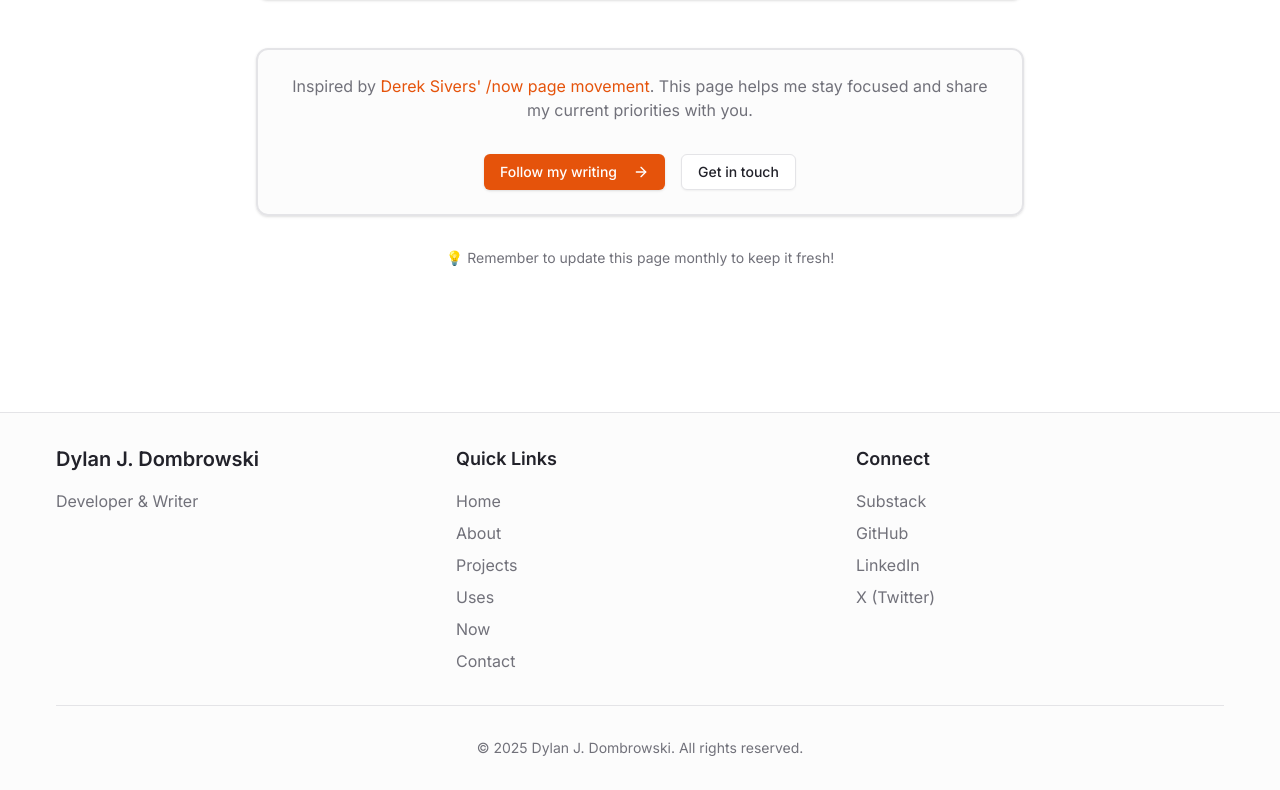
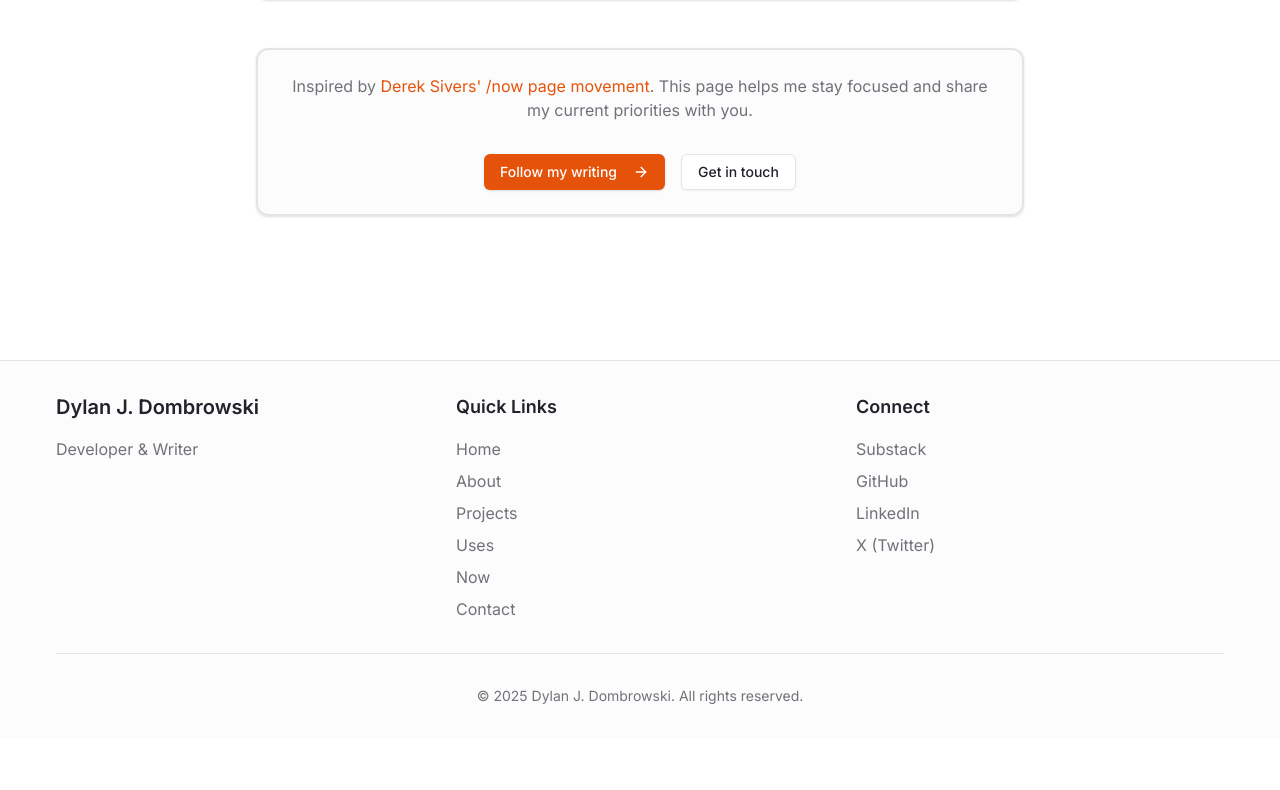
Before and after one commit to DylanJDombrowski/djd.next, a Next.js app: page /now in a window 1280 px wide. Shown: the part 1243-2033 px from the top of the page. After the commit the page ends 1981 px from the top, so only its background shows below. Built offline with nearby package versions, Linux system fonts and the light colour scheme; no server answers.

Commit message:
Remove monthly update reminder from /now page

```diff
--- a/src/app/(site)/now/page.tsx
+++ b/src/app/(site)/now/page.tsx
@@ -190,11 +190,6 @@ export default function NowPage() {
               </div>
             </CardContent>
           </Card>
-
-          {/* Update Reminder */}
-          <p className="text-center text-sm text-muted-foreground mt-8">
-            💡 Remember to update this page monthly to keep it fresh!
-          </p>
         </div>
       </div>
     </div>
```
